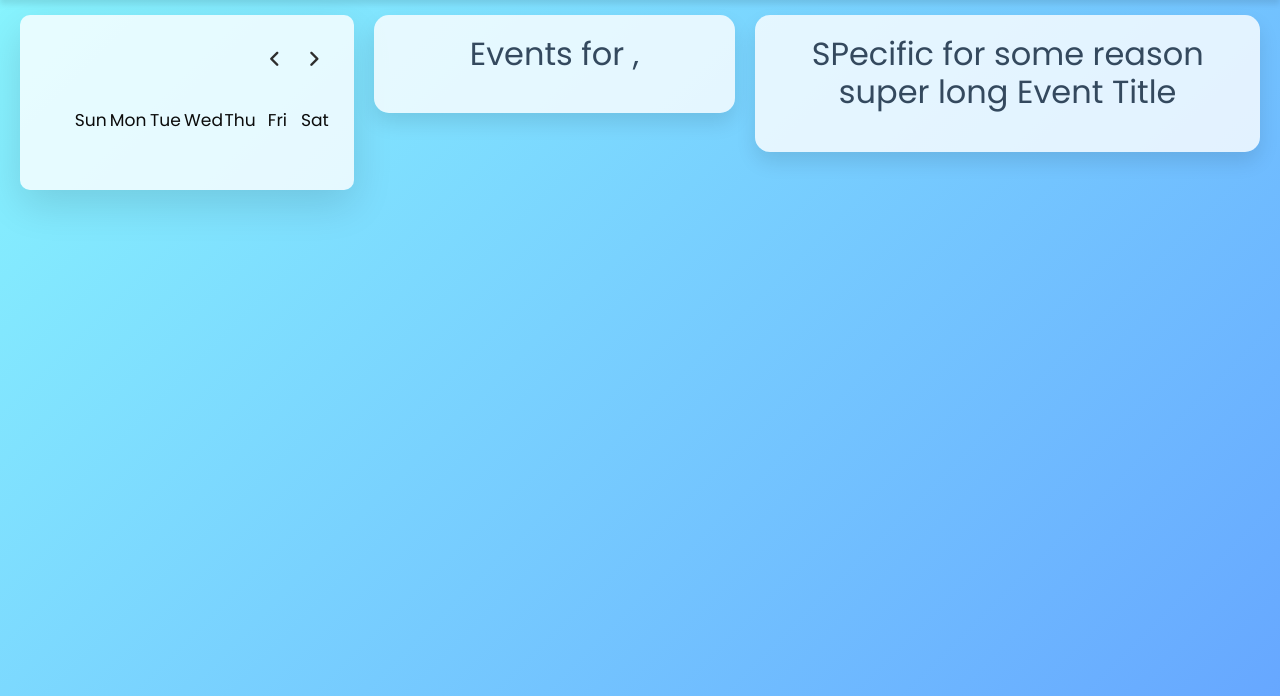
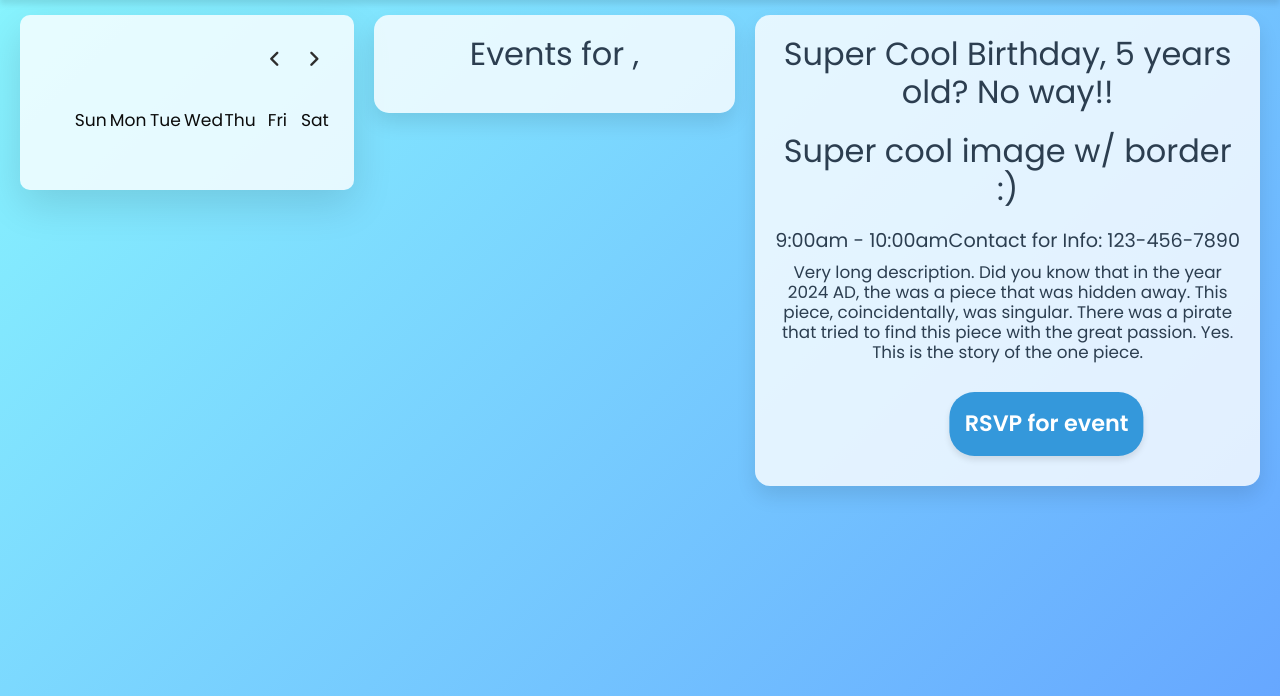
Before and after one commit to andrewperezledo/Q.U.A.C.K.-Library-Management-System, a Python web app: template templates/events.html in a window 1280 px wide. Shown: the part 76-772 px from the top of the page. Run offline with Jinja, Linux system fonts and the light colour scheme; the template is opened without the code that fills it, so the values that code supplies are empty; some libraries are stand-ins or nearby versions.

Commit message:
Added clickable events. Style template for (approved) individual events made

```diff
--- a/app.py
+++ b/app.py
@@ -187,7 +187,7 @@ def update_user_role():
 @app.route("/events/", methods=['GET'])
 def events(year=datetime.today().year, month=datetime.today().month, day=datetime.today().day, period=1):
     # currDate = {"year": year, "month": month, "day": day}
-    # eventCreation("2024-7-15" + "-2", "Birthday day 2!", "My birthday today! Call this number to RSVP!", "123-456-7890")
+    # eventCreation("2024-7-15" + "-3", "Birthday day 2!", "My birthday today! Call this number to RSVP!", "123-456-7890")
     return redirect(url_for("eventspecific", year=year, month=month, day=day, period=period))
 
 # year=datetime.today().year, month=datetime.today().month, day=datetime.today().day, period=0
--- a/static/css/events.css
+++ b/static/css/events.css
@@ -16,7 +16,20 @@ h1 {
 }
 
 h2 {
-    color: #34495e;
+    color: #2c3e50;
+    margin-bottom: 20px;
+    text-align: center;
+}
+
+h4 {
+    color: #2c3e50;
+    font-size: 1.20em;
+    margin-bottom: 10px;
+    text-align: left;
+}
+h5 {
+    color: #2c3e50;
+    font-size: 1.05em;
     margin-bottom: 20px;
     text-align: center;
 }
@@ -86,6 +99,40 @@ p {
     transform: translate(-13px, -2px);
     box-shadow: 0 6px 8px rgba(0, 0, 0, 0.15);
 }
+.selected{
+    /* box-sizing: border-box;
+    -moz-box-sizing: border-box;
+    -webkit-box-sizing: border-box; */
+    border-style: solid;
+    border-width: 0.32rem;
+    border-color: #00474fd0;
+}
+.selected:hover{
+    border-style: solid;
+    border-color: #001d21c2;
+}
+.rsvp_button{
+    padding: 15px 15px;
+    color: white;
+    background-color: #3498db;
+    border: none;
+    border-radius: 25px;
+    cursor: pointer;
+    font-size: 1.4em;
+    font-weight: 550;
+    transition: all 0.3s ease;
+    box-shadow: 0 4px 6px rgba(0, 0, 0, 0.1);
+    margin: 10px 0;
+    /* width: 200px; */
+    text-align: center;
+    transform: translate(90%);
+}
+.rsvp_button:hover{
+    background-color: #2980b9;
+    transform: translate(90%, -2px);
+    box-shadow: 0 6px 8px rgba(0, 0, 0, 0.15);
+}
+
 
 
 /* Most code from https://www.codingnepalweb.com/dynamic-calendar-html-css-javascript/ */
--- a/static/scripts/events.js
+++ b/static/scripts/events.js
@@ -98,14 +98,26 @@ const renderEvents = () => {
     let liTagE = "";
     for (let i = 0; i < events.length; i++) {
         var available_class = "";
-        if ("_id" in events[i])
+        if ("approved" in events[i]) {
             available_class = "taken";
+        }
         else
             available_class = "open";
 
-        liTagE += `<li class="events_button ${available_class}">${events[i]["title"]}</li>`;
+        // Optional (looks funny with three colors)
+        var prd = events[i]["_id"];
+        prd = prd[prd.length - 1];
+        if (prd == selectedPeriod)
+                available_class += " selected"
+
+
+        liTagE += `<li class="events_button ${available_class}" onclick="eventSelected('${prd}')">${events[i]["title"]}</li>`;
     }
     eventsTag.innerHTML = liTagE;
+}
+
+function eventSelected(period) {
+    window.location.replace(`/events/e=?year=${selectedYear}&month=${selectedMonth + 1}&day=${selectedDate}&period=${parseInt(period)}`);
 }
 
 prevNextIcon.forEach(icon => { // getting prev and next icons
--- a/templates/events.html
+++ b/templates/events.html
@@ -55,7 +55,6 @@ QUACK Events
     </div>
 
     <section class="events-section">
-        <div>
         <h2>Events for {{ month }} {{ event["day"] }}, {{ event["year"] }}</h2>
         <!-- If open: contact front desk about scheduling event or call 123-456-7890 -->
         <!-- <p> {% for event in events %}
@@ -67,9 +66,19 @@ QUACK Events
         <ul class="events"></ul>
     </section>
 
+    <!-- Template to be loaded by js when event clicked -->
     <section class="event-section">
-        <h2>SPecific for some reason super long Event Title</h2>
-        <h3></h3>
+        <h2>Super Cool Birthday, 5 years old? No way!!</h2>
+        <h2>Super cool image w/ border :)</h2>
+
+        <!-- https://stackoverflow.com/questions/14096292/how-to-have-two-headings-on-the-same-line-in-html -->
+        <div style="clear: both;">
+            <h4 style="float: left;">9:00am - 10:00am</h4>
+            <h4 style="float: right;">Contact for Info: 123-456-7890</h4>
+        </div>
+        <br>
+        <h5 style="float: left">Very long description. Did you know that in the year 2024 AD, the was a piece that was hidden away. This piece, coincidentally, was singular. There was a pirate that tried to find this piece with the great passion. Yes. This is the story of the one piece.</h5>
+        <button class="rsvp_button"> RSVP for event </button>
     </section>
 
 </main>
```
Also changed, not shown: DatabaseTools/databasetools.py (+5 -5 lines).
